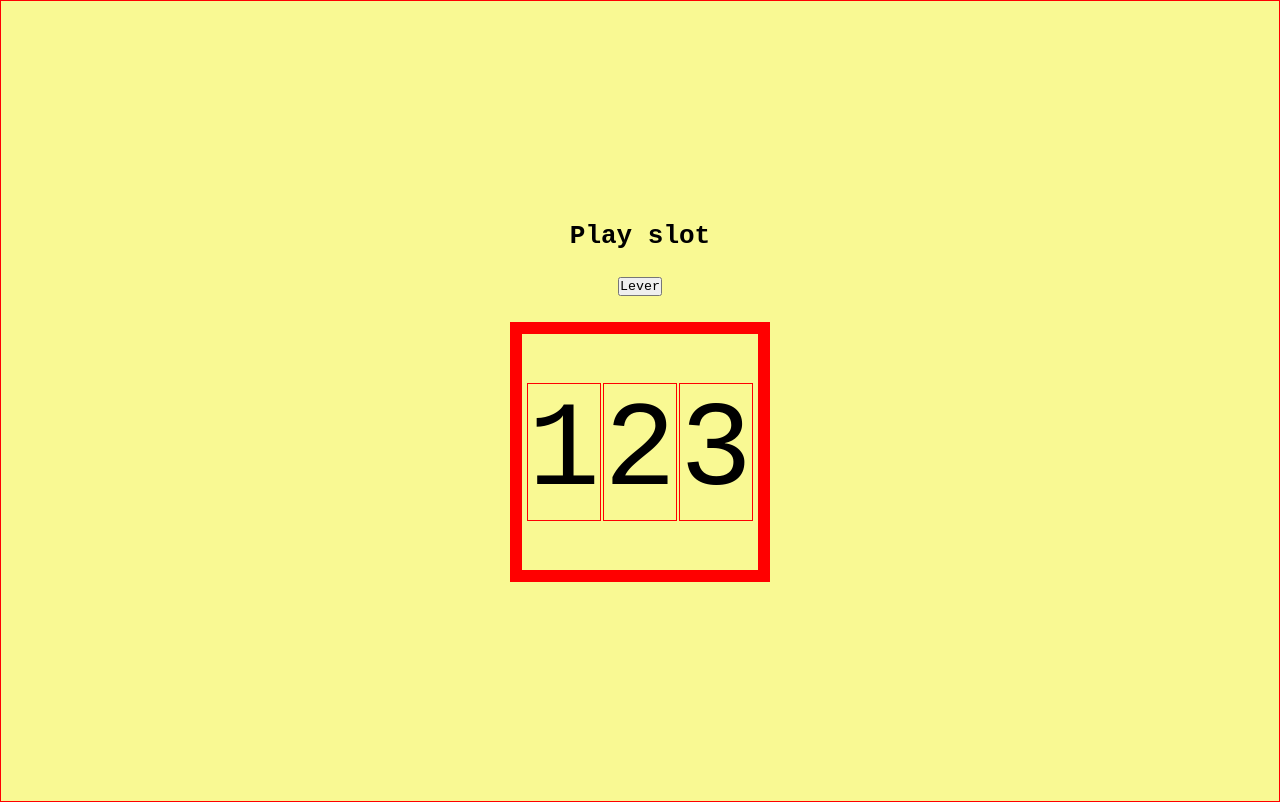
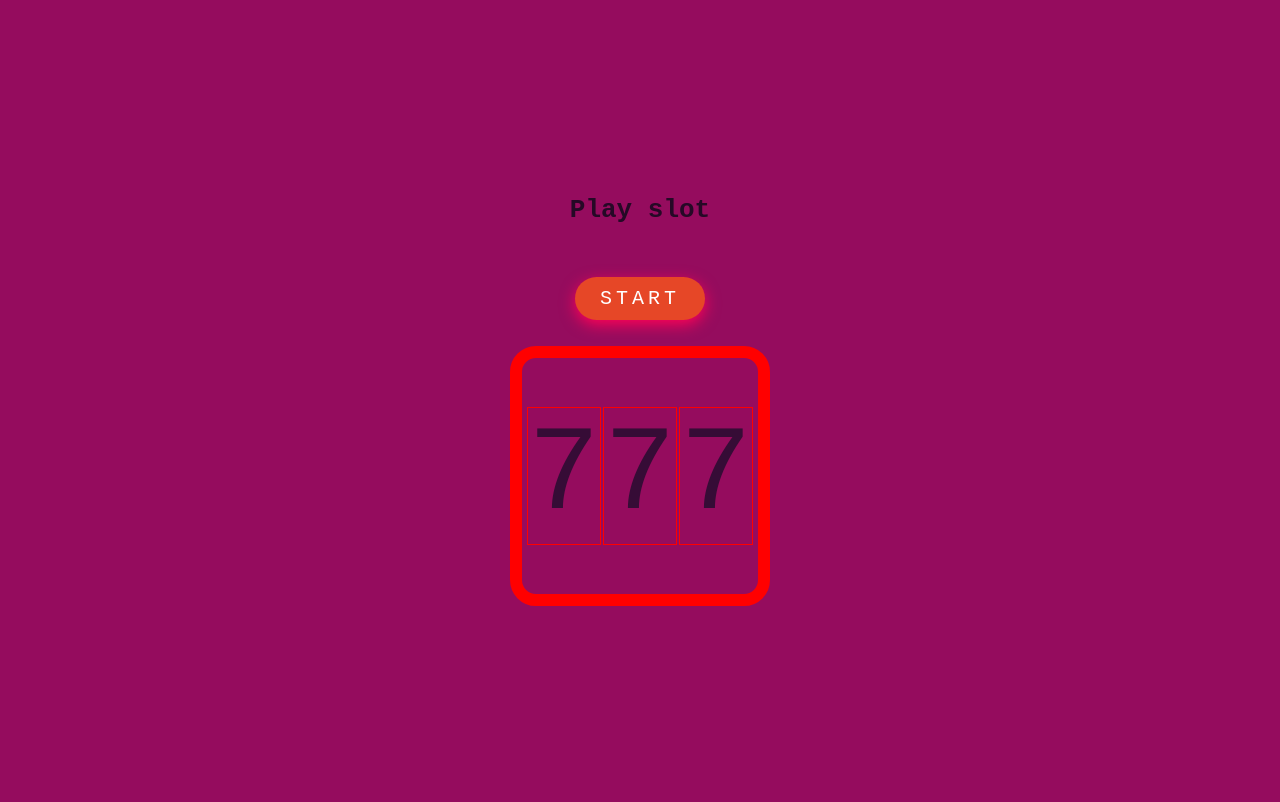
Before and after one commit to DaniloRua/slot-game, a plain HTML site: page index.html in a window 1280 px wide. Drawn offline with Linux system fonts and the light colour scheme.

Commit message:
js + new layout

```diff
--- a/index.html
+++ b/index.html
@@ -7,19 +7,19 @@
     <div class="container">
         <h1>Play slot</h1>
         <div class="container-lever">
-            <button class="lever" onclick="spin()">Lever</button>
         </div>
+        <button id="button" onclick="spin()">Start</button>
         <table class="numbers-frame">
             <tbody>
                 <tr>
                     <td>
-                        <span id="number1" class="slot-number">1</span>
+                        <span id="number1" class="slot-number">7</span>
                     </td>
                     <td>
-                        <span id="number2" class="slot-number">2</span>
+                        <span id="number2" class="slot-number">7</span>
                     </td>
                     <td>
-                        <span id="number3" class="slot-number">3</span>
+                        <span id="number3" class="slot-number">7</span>
                     </td>
                 </tr>
             </tbody>
@@ -36,56 +36,7 @@
 </body>
 
 
-<script>
-    const msg = document.getElementById("message");
-
-
-    function getRandomNumber() {
-        return Math.floor(Math.random() * 3) + 1;
-    }
-
-    function getElement(id) {
-        return document.getElementById(id);
-    }
-
-    function playWonSound() {
-        const wonSound = document.getElementById("won_sound");
-        wonSound.play();
-    }
-    function showMessage() {
-
-        msg.style.display = "flex"
-
-    }
-    function hideMessage() {
-
-        msg.style.display = "none"
-    }
-
-    function spin() {
-
-        const number1 = getElement("number1")
-        const number2 = getElement("number2")
-        const number3 = getElement("number3")
-
-        console.log(number1, number2, number3)
-
-        const num1 = getRandomNumber();
-        const num2 = getRandomNumber();
-        const num3 = getRandomNumber();
-
-        number1.innerHTML = `${num1}`
-        number2.innerHTML = `${num2}`
-        number3.innerHTML = `${num3}`
-
-
-        if (num1 === num2 && num1 === num3) {
-            playWonSound();
-            showMessage();
-        } else {
-            hideMessage();
-        }
-    }
+<script src="./script.js">
 
 </script>
 
--- /dev/null
+++ b/script.js
@@ -0,0 +1,47 @@
+const msg = document.getElementById("message");
+
+
+    function getRandomNumber() {
+        return Math.floor(Math.random() * 2) + 1;
+    }
+
+    function getElement(id) {
+        return document.getElementById(id);
+    }
+
+    function playWonSound() {
+        const wonSound = document.getElementById("won_sound");
+        wonSound.play();
+    }
+    function showMessage() {
+
+        msg.style.display = "flex"
+
+    }
+    function hideMessage() {
+
+        msg.style.display = "none"
+    }
+
+    function spin() {
+
+        const number1 = getElement("number1")
+        const number2 = getElement("number2")
+        const number3 = getElement("number3")
+
+        const num1 = getRandomNumber();
+        const num2 = getRandomNumber();
+        const num3 = getRandomNumber();
+
+        number1.innerHTML = `${num1}`
+        number2.innerHTML = `${num2}`
+        number3.innerHTML = `${num3}`
+
+
+        if (num1 === num2 && num1 === num3) {
+            playWonSound();
+            showMessage();
+        } else {
+            hideMessage();
+        }
+    }
--- a/style.css
+++ b/style.css
@@ -4,7 +4,7 @@
     font-family: monospace;
 }
 body{
-    background-color: rgb(249, 249, 147);
+    background-color: rgb(149, 12, 94);
 }
 .container{
 height: 100%;
@@ -13,7 +13,8 @@ flex-direction: column;
 align-items: center;
 justify-content: center;
 gap: 2rem;
-border: 1px red solid;
+color: #250926;;
+
 
 }
 .numbers-frame{
@@ -24,6 +25,11 @@ border: 1px red solid;
     border: red solid 12px;
     width: 20rem;
     height: 20rem;
+    border-radius: 2rem;
+
+    /* animation: flip 1s ease-in-out infinite */
+    /* animation: counting ease-in-out infinite 0.5s;
+ */
 
 }
 .slot-number{
@@ -31,15 +37,76 @@ border: 1px red solid;
     border: 1px red solid;
     margin: auto;
     padding: auto;
+    color: #360c36;;
+
 }
 
 .lever{
 
+
 }
 
 #message{
+    z-index: 1;
     display: none;
     text-align: center;
     font-size: xx-large;
     color: red;
+
 }
+
+#button {
+    text-align: center;
+    text-transform: uppercase;
+    cursor: pointer;
+    font-size: 20px;
+    letter-spacing: 4px;
+    position: relative;
+    background-color: #e64727;
+    border: none;
+    color: #fff;
+    padding: 10px;
+    width: 10rem;
+    text-align: center;
+    transition-duration: 0.4s;
+    overflow: hidden;
+    box-shadow: 0 5px 15px #ff0257;
+    border-radius: 100px;
+  }
+
+  #button:hover {
+    background: #e83e3e;
+    box-shadow: 0px 2px 10px 5px #ff2600;
+    color: #49114a;;
+  }
+
+  #button:after {
+    content: "";
+    background: #49114a;
+    display: block;
+    position: absolute;
+    padding-top: 300%;
+    padding-left: 300%;
+    margin-top: -120%;
+    margin-left: -20%;
+    opacity: 0;
+    transition: all 1s
+  }
+
+  #button:active:after {
+    padding: 0;
+    margin: -1px;
+    opacity: 1;
+    transition: 0s
+  }
+
+  .button:focus { outline:0; }
+
+/* @keyframes counting {
+
+    100% {transform: translate3d(0, -20em, 0);}
+}
+
+@keyframes flip {
+    0%{transform:rotateX(0)}100%{transform:rotateX(-180deg)}
+} */
```
